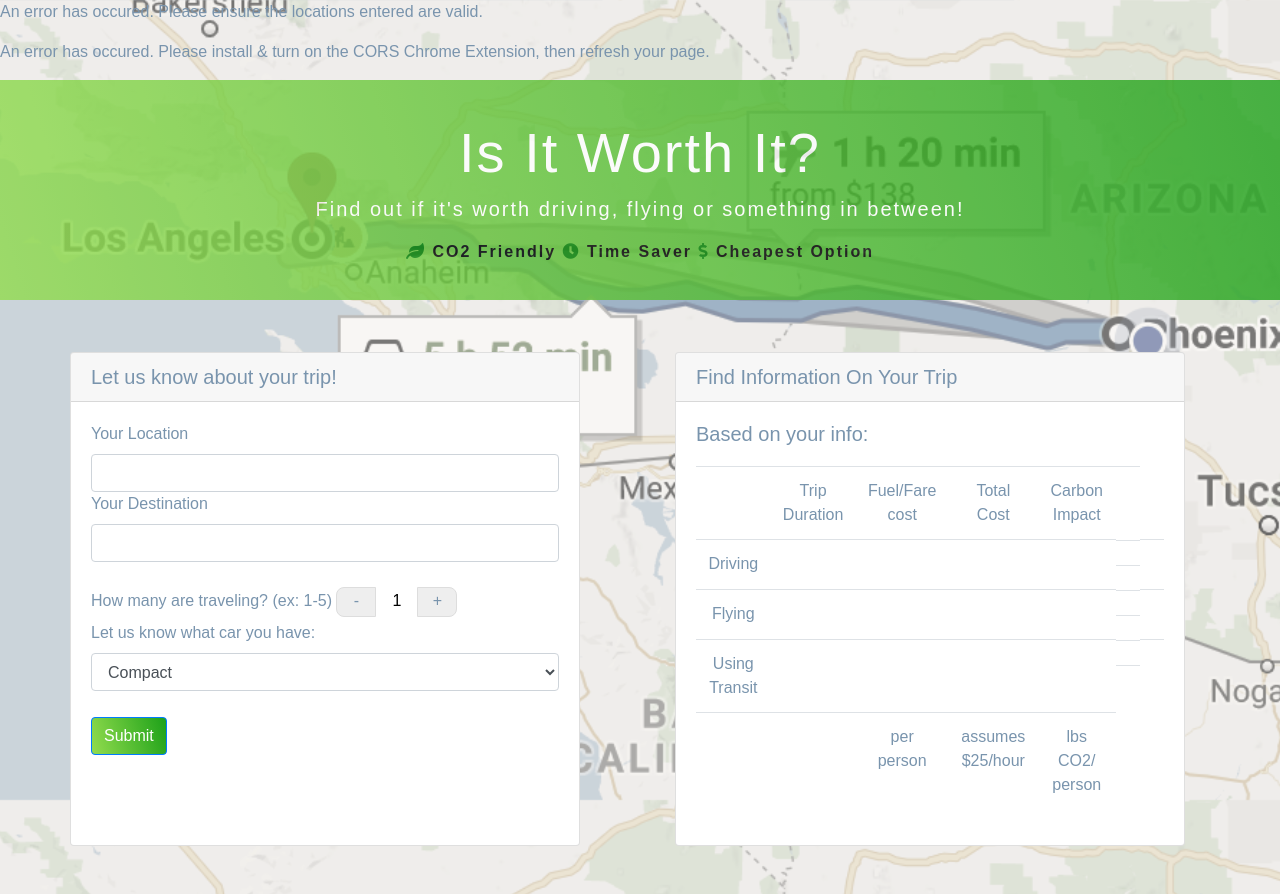
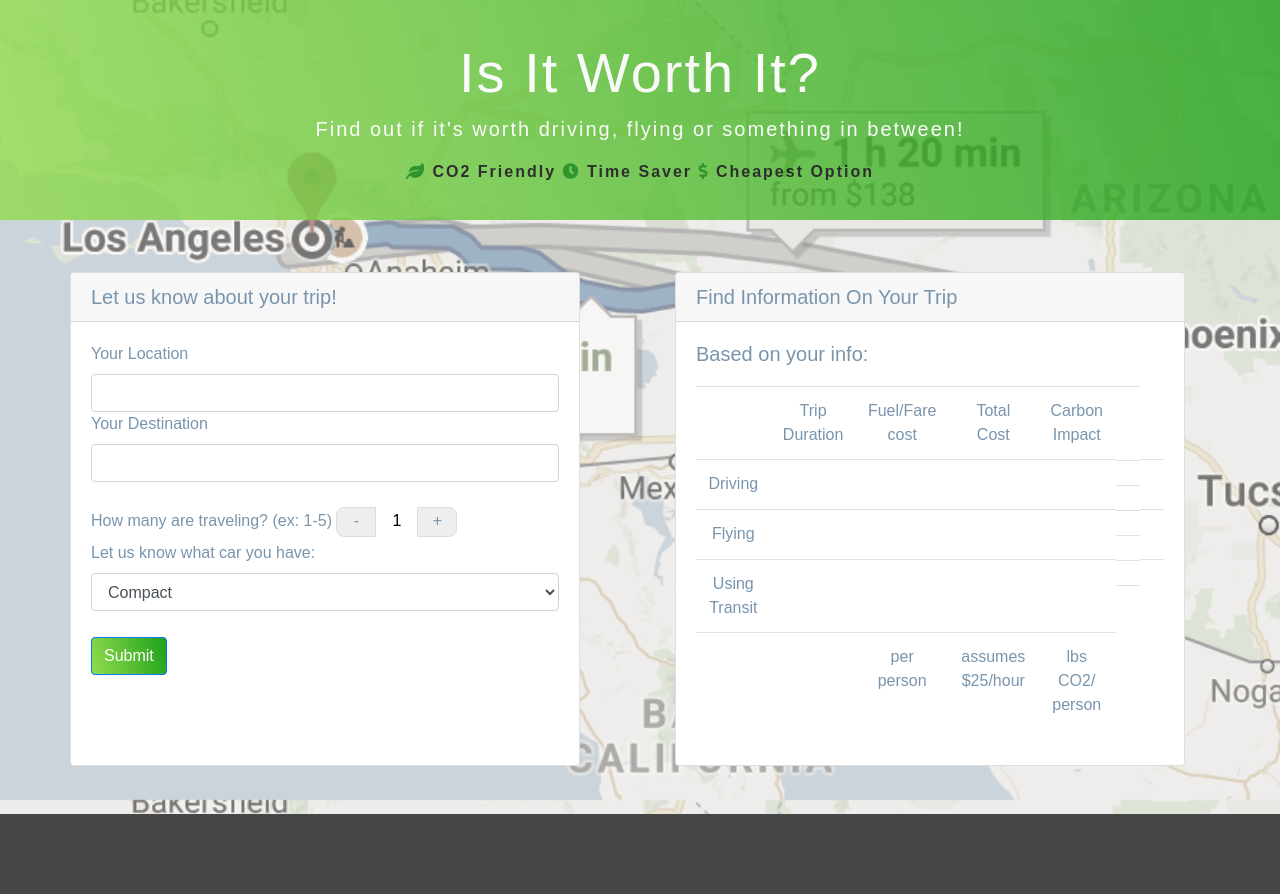
Before and after one commit to steve626/IsItWorthIt, a plain HTML site: page index.html in a window 1280 px wide. After the commit the page ends 814 px from the top, so only its background shows below. Drawn offline with nearby package versions, Linux system fonts and the light colour scheme; a web font is replaced by a local one.

Commit message:
small bug fixes

```diff
--- a/index.html
+++ b/index.html
@@ -44,12 +44,12 @@
 
 <body>
 	<!-- Location Error Box -->
-	<div id="dialog" title="Whoops!">
+	<div id="dialog" title="Whoops!" style="display: none;">
 		<p> An error has occured. Please ensure the locations entered are valid.</p>
 	 </div>
 
 	 <!-- CORS Error Box -->
-	<div id="dialog2" title="Whoops!">
+	<div id="dialog2" title="Whoops!" style="display: none;">
 		<p>An error has occured. Please install & turn on the CORS Chrome Extension, then refresh your page. </p>
 	</div>
 
```
